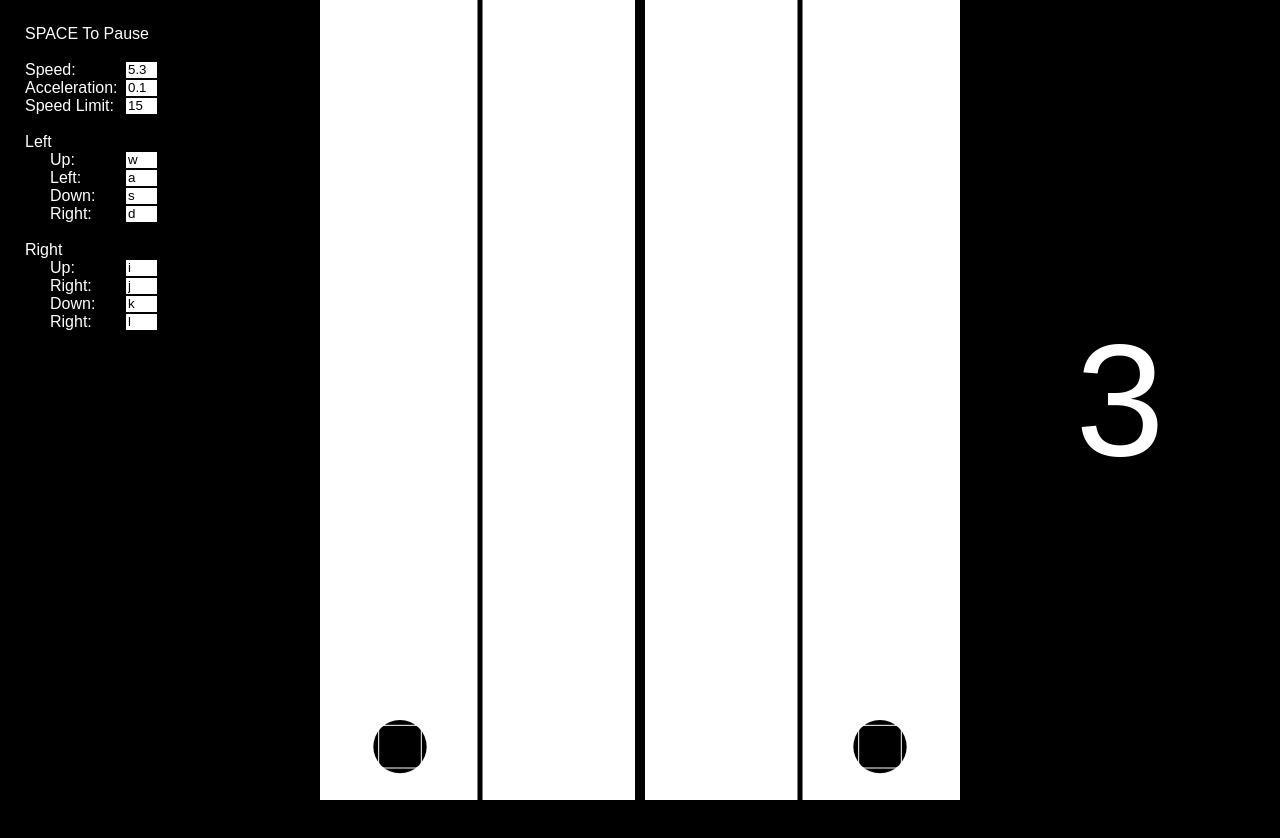
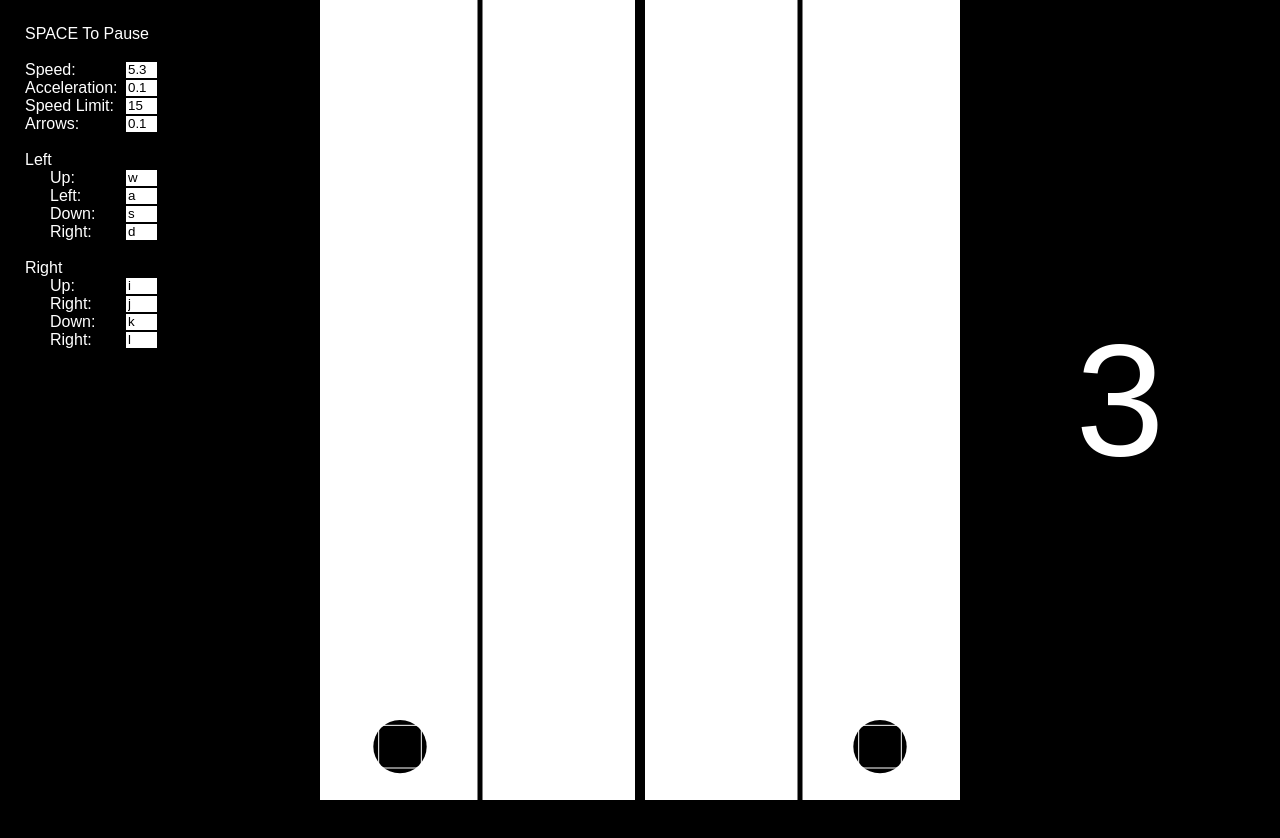
Before and after one commit to cardodge/cardodge.github.io, a plain HTML site: page index.html in a window 1280 px wide. Drawn offline with Linux system fonts and the light colour scheme.

Commit message:
Add files via upload

```diff
--- a/index.html
+++ b/index.html
@@ -11,7 +11,8 @@
 			SPACE To Pause<br><br>
 			<label class="container">Speed: <div class="input"><input type="number" value="" id="baseSpeed" onblur="input('baseSpeed')"></div></label><br>
 			<label class="container">Acceleration: <div class="input"><input type="number" value="" id="acceleration" onblur="input('acceleration')"></div></label><br>
-			<label class="container">Speed Limit: <div class="input"><input type="number" value="" id="speedLimit" onblur="input('speedLimit')"></div></label><br><br>
+			<label class="container">Speed Limit: <div class="input"><input type="number" value="" id="speedLimit" onblur="input('speedLimit')"></div></label><br>
+			<label class="container">Arrows: <div class="input"><input type="number" value="" id="directionSpawnRate" onblur="input('directionSpawnRate')"></div></label><br><br>
 			Left<br>
 			<label class="containerText">Up: <div class="inputText"><input type="text" value="w" id="leftUp" onblur="inputText('leftUp')"></div></label><br>
 			<label class="containerText">Left: <div class="inputText"><input type="text" value="a" id="leftLeft" onblur="inputText('leftLeft')"></div></label><br>
--- a/script.js
+++ b/script.js
@@ -29,6 +29,7 @@ function frame(){
 	document.getElementById("baseSpeed").value = Math.round(speed*10)/10;
 	document.getElementById("acceleration").value = Math.round(acceleration*10)/10;
 	document.getElementById("speedLimit").value = Math.round(speedLimit*10)/10;
+	document.getElementById("directionSpawnRate").value = Math.round(directionSpawnRate*10)/10;
 	//color();
 	collision();
 	move();
```
